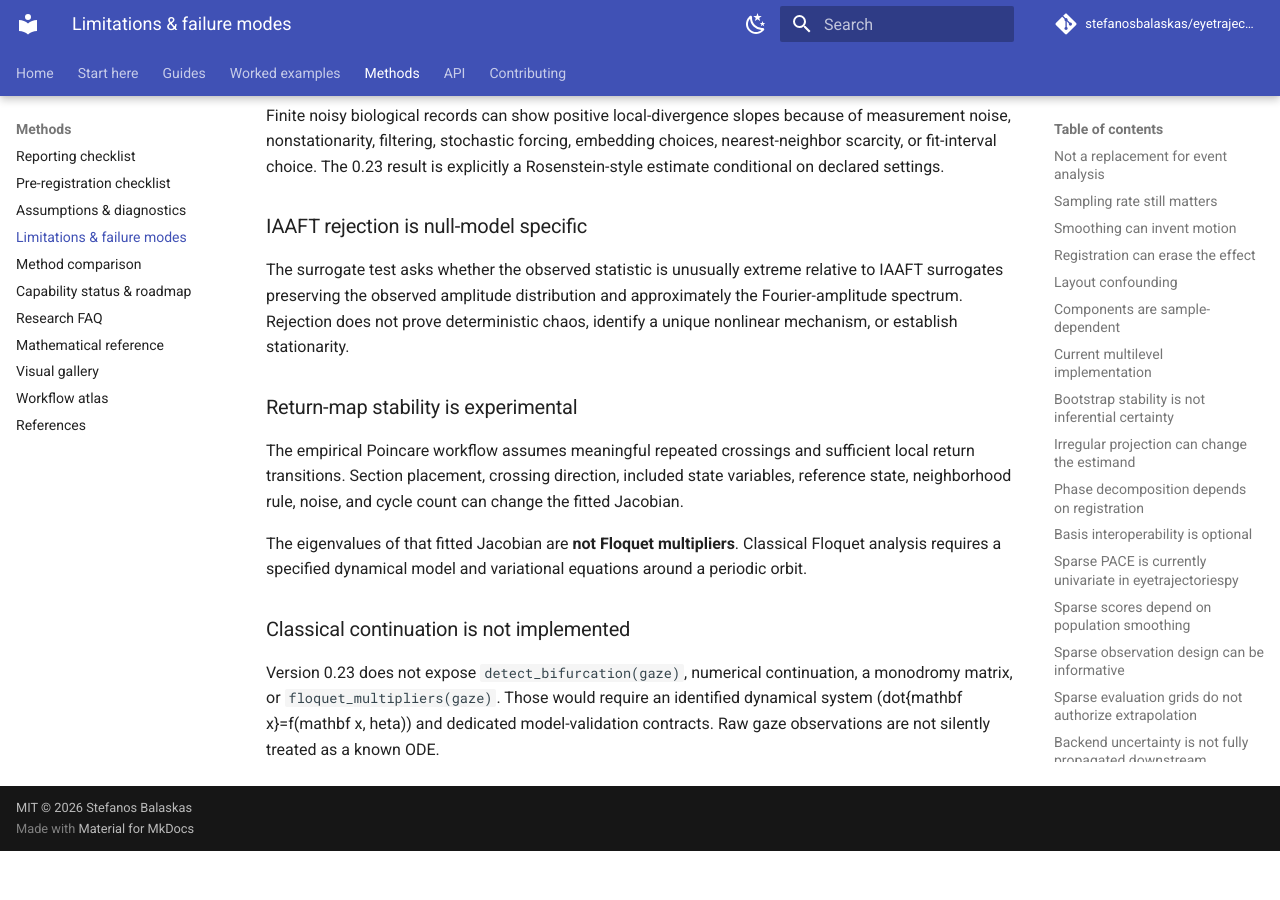
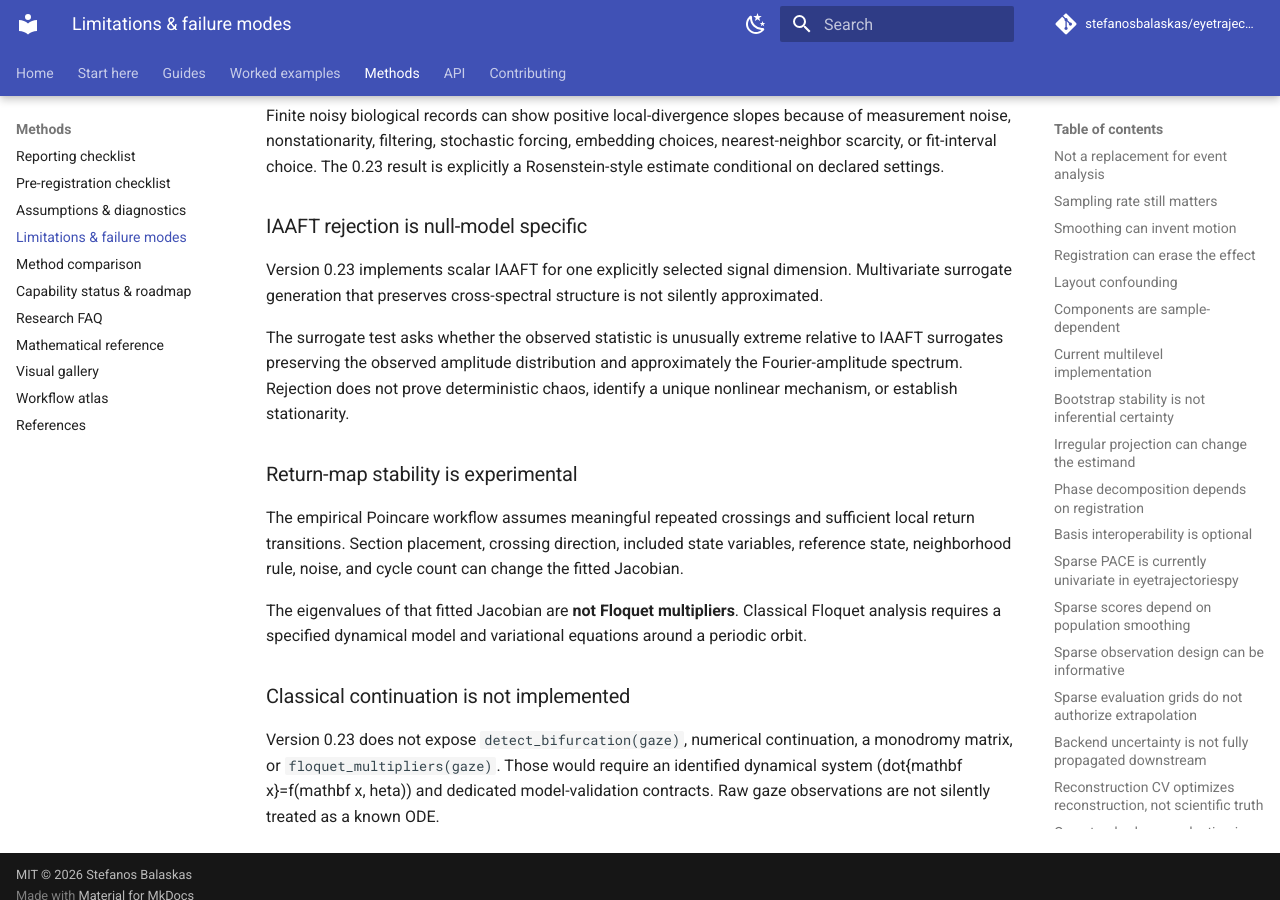
Before and after one commit to stefanosbalaskas/eyetrajectoriespy, an MkDocs documentation site: the page built from docs/methods/limitations.md, in a window 1280 px wide and 900 px high, scrolled down 16019 px. Built offline with MkDocs 1.6.1 and Material for MkDocs 9.7.7, drawn with Linux system fonts in a browser that asks for light colours; comment, search, counter and statistics services are not loaded; before the commit the page ends 16870 px from its top, so only the background shows below that.

Commit message:
Document scalar IAAFT scope

```diff
--- a/docs/methods/limitations.md
+++ b/docs/methods/limitations.md
@@ -442,6 +442,8 @@ Finite noisy biological records can show positive local-divergence slopes becaus
 
 ### IAAFT rejection is null-model specific
 
+Version 0.23 implements scalar IAAFT for one explicitly selected signal dimension. Multivariate surrogate generation that preserves cross-spectral structure is not silently approximated.
+
 The surrogate test asks whether the observed statistic is unusually extreme relative to IAAFT surrogates preserving the observed amplitude distribution and approximately the Fourier-amplitude spectrum. Rejection does not prove deterministic chaos, identify a unique nonlinear mechanism, or establish stationarity.
 
 ### Return-map stability is experimental
```
